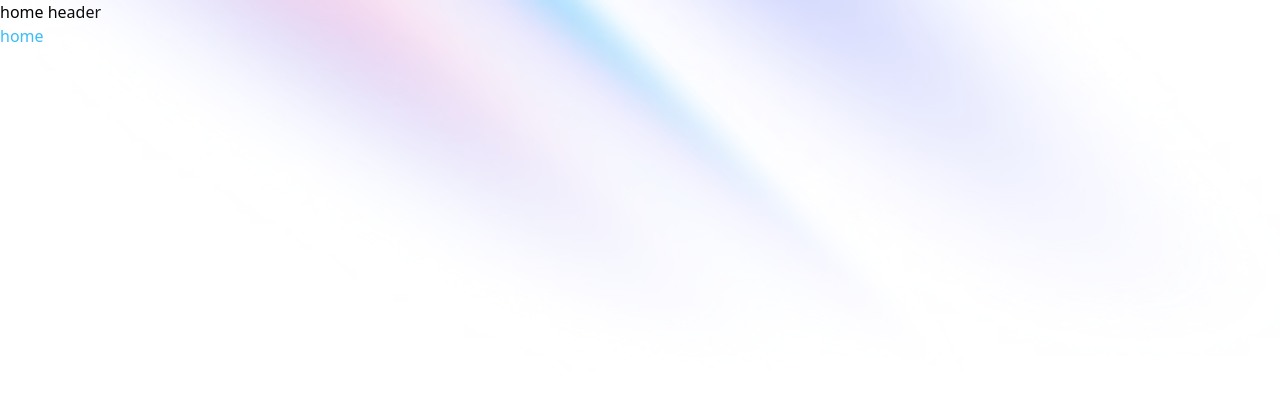
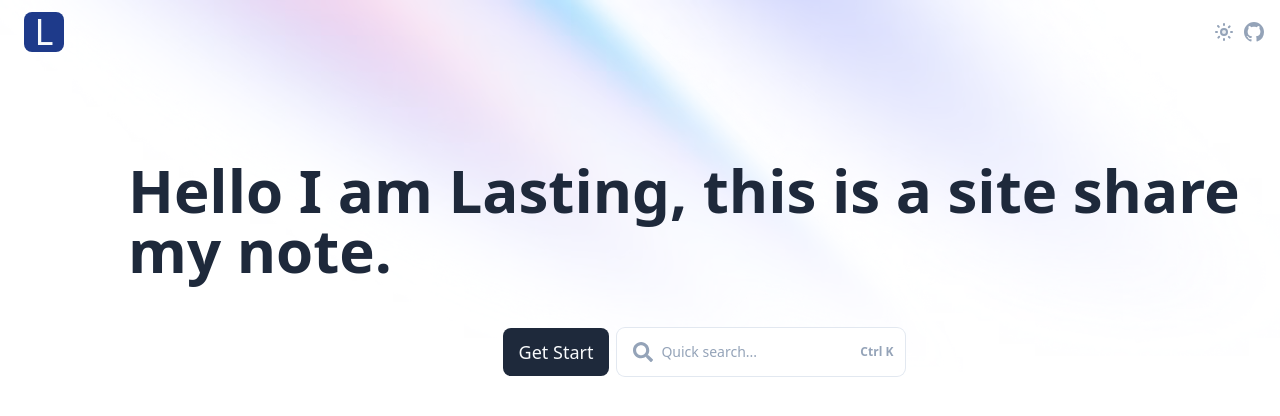
Before and after one commit to Wegt-meoh/docs-lasting, a Next.js app: page / in a window 1280 px wide. Shown: the top 416 px of the page. Built offline with nearby package versions, Linux system fonts and the light colour scheme.

Commit message:
refactor: make book route layout server side fix: theme toggle button z-index fix: remove search svg margin left className feat: size property for component search button feat: component home logo link style beautify feat: home page UI

```diff
--- a/src/app/(book)/layout.tsx
+++ b/src/app/(book)/layout.tsx
@@ -1,46 +1,16 @@
-"use client";
-
-import DocSearchModal from "@/ui/DocSearchModal";
 import HomeLogoLink from "@/ui/HomeLogoLink";
 import LinkGroup from "@/ui/LinkGroup";
 import SearchButton from "@/ui/SearchButton";
-import { useEffect, useState } from "react";
 
 export default function Layout({ children }: { children: React.ReactNode }) {
-  const [modalOpen, setModalOpen] = useState(false);
-
-  useEffect(() => {
-    document.addEventListener("keydown", (ev) => {
-      if ((ev.ctrlKey || ev.metaKey) && ev.key.toLowerCase() === "k") {
-        setModalOpen(true);
-      } else if (ev.key === "Escape") {
-        setModalOpen(false);
-      }
-    });
-
-    return () => {
-      document.removeEventListener("keydown", (ev) => {
-        if ((ev.ctrlKey || ev.metaKey) && ev.key.toLowerCase() === "k") {
-          setModalOpen(true);
-        } else if (ev.key === "Escape") {
-          setModalOpen(false);
-        }
-      });
-    };
-  }, []);
   return (
     <div>
-      <DocSearchModal modalOpen={modalOpen} setModalOpen={setModalOpen} />
       <header className="h-16 relative text-slate-400 ring-1 ring-slate-200 dark:ring-slate-800">
         <div className=" absolute flex items-center left-6 h-full">
           <HomeLogoLink />
         </div>
         <div className=" absolute flex items-center left-32 h-full">
-          <SearchButton
-            onClick={() => {
-              setModalOpen(true);
-            }}
-          />
+          <SearchButton />
         </div>
         <div className=" absolute flex items-center right-4 h-full ">
           <LinkGroup />
--- a/src/app/(home)/layout.tsx
+++ b/src/app/(home)/layout.tsx
@@ -1,9 +1,18 @@
 import HomeLogoLink from "@/ui/HomeLogoLink";
+import LinkGroup from "@/ui/LinkGroup";
+import React from "react";
 
 export default function Layout({ children }: { children: React.ReactNode }) {
   return (
     <div>
-      <header>home header</header>
+      <header className="h-16 relative text-slate-400 dark:ring-slate-800">
+        <div className=" absolute flex items-center left-6 h-full">
+          <HomeLogoLink />
+        </div>
+        <div className=" absolute flex items-center right-4 h-full ">
+          <LinkGroup />
+        </div>
+      </header>
       <main>{children}</main>
     </div>
   );
--- a/src/app/(home)/page.tsx
+++ b/src/app/(home)/page.tsx
@@ -1,13 +1,23 @@
-"use client";
-
+import SearchButton from "@/ui/SearchButton";
 import Link from "next/link";
 
-export default function Home() {
+export default function Page() {
   return (
-    <div className=" text-sky-400">
-      <Link aria-label="link to home page" href={"/book"}>
-        home
-      </Link>
+    <div>
+      <div className=" absolute flex flex-col items-center left-32 h-full">
+        <h1 className=" text-6xl mt-24 font-bold text-slate-800 dark:text-slate-50">
+          Hello I am Lasting, this is a site share my note.
+        </h1>
+        <div className=" mt-12 flex gap-2">
+          <Link
+            className=" dark:bg-blue-500 hover:dark:bg-blue-400 bg-slate-800 hover:bg-slate-700 text-slate-50 text-lg rounded-lg flex justify-center items-center px-4"
+            href={"/book"}
+          >
+            Get Start
+          </Link>
+          <SearchButton size="large" />
+        </div>
+      </div>
     </div>
   );
 }
--- a/src/ui/HomeLogoLink.tsx
+++ b/src/ui/HomeLogoLink.tsx
@@ -7,9 +7,7 @@ export default function HomeLogoLink() {
       role={"logo"}
       className="text-4xl text-slate-50
       no-underline hover:text-slate-100
-      hover:bg-blue-600 w-10 h-10 block bg-blue-700 dark:bg-purple-900
-      hover:dark:bg-purple-800 dark:text-purple-200 hover:dark:text-blue-600
-        text-center rounded-lg"
+      hover:bg-blue-800 w-10 h-10 block bg-blue-900 text-center rounded-lg"
     >
       L
     </Link>
--- a/src/ui/SearchButton.tsx
+++ b/src/ui/SearchButton.tsx
@@ -1,11 +1,16 @@
 "use client";
 
+import clsx from "clsx";
 import { useEffect, useState } from "react";
 import { createPortal } from "react-dom";
 import DocSearchModal from "./DocSearchModal";
 import SearchSvg from "./SearchSvg";
 
-export default function SearchButton() {
+export default function SearchButton({
+  size = "middle",
+}: {
+  size?: "small" | "middle" | "large";
+}) {
   const [modalOpen, setModalOpen] = useState(false);
 
   useEffect(() => {
@@ -34,13 +39,29 @@ export default function SearchButton() {
         onClick={() => {
           setModalOpen(true);
         }}
-        className=" hover:ring-slate-400 hover:dark:bg-slate-600 outline-none overflow-hidden w-52 rounded-lg h-9 bg-white ring-1 ring-slate-200 dark:ring-slate-900 dark:bg-slate-800 flex items-center"
+        className={clsx(
+          `outline-none overflow-hidden text-slate-400 flex items-center justify-center`,
+          {
+            "hover:ring-slate-300 rounded-lg bg-white ring-1 ring-slate-200 dark:ring-transparent dark:bg-slate-800 hover:dark:bg-slate-700":
+              size !== "small",
+            "w-52 h-9 pl-3": size === "middle",
+            "bg-transparent hover:text-slate-600": size === "small",
+            "w-72 h-12 pl-4": size === "large",
+          }
+        )}
       >
         <SearchSvg />
-        <span className="ml-2 text-sm">Quick search...</span>
-        <span className="ml-auto mr-3 pl-3 flex-none text-xs font-semibold">
-          ⌘K
-        </span>
+        {size !== "small" && (
+          <>
+            <span className="ml-2 text-sm">Quick search...</span>
+            <span className="ml-auto mr-3 pl-4 flex-none text-xs font-semibold">
+              {navigator.userAgent.toLowerCase().indexOf("mac os") >= 0
+                ? "⌘ "
+                : "Ctrl "}
+              K
+            </span>
+          </>
+        )}
       </button>
       {modalOpen &&
         createPortal(
--- a/src/ui/SearchSvg.tsx
+++ b/src/ui/SearchSvg.tsx
@@ -1,7 +1,7 @@
 export default function SearchSvg() {
   return (
     <svg
-      className="ml-3 w-5 h-5 overflow-hidden "
+      className="w-5 h-5 overflow-hidden "
       aria-hidden="true"
       data-icon="search"
       role="img"
--- a/src/ui/ThemeToggleButton.tsx
+++ b/src/ui/ThemeToggleButton.tsx
@@ -78,7 +78,7 @@ export default function ThemeToggleButton() {
       )}
       <ul
         className={clsx(
-          "w-36 overflow-hidden absolute top-8 right-0 ring-1 ring-slate-200 dark:ring-slate-600 bg-white rounded-lg dark:bg-slate-800",
+          "w-36 overflow-hidden absolute z-10 top-8 right-0 ring-1 ring-slate-200 dark:ring-slate-600 bg-white rounded-lg dark:bg-slate-800",
           {
             hidden: !ulOpen,
           }
```
